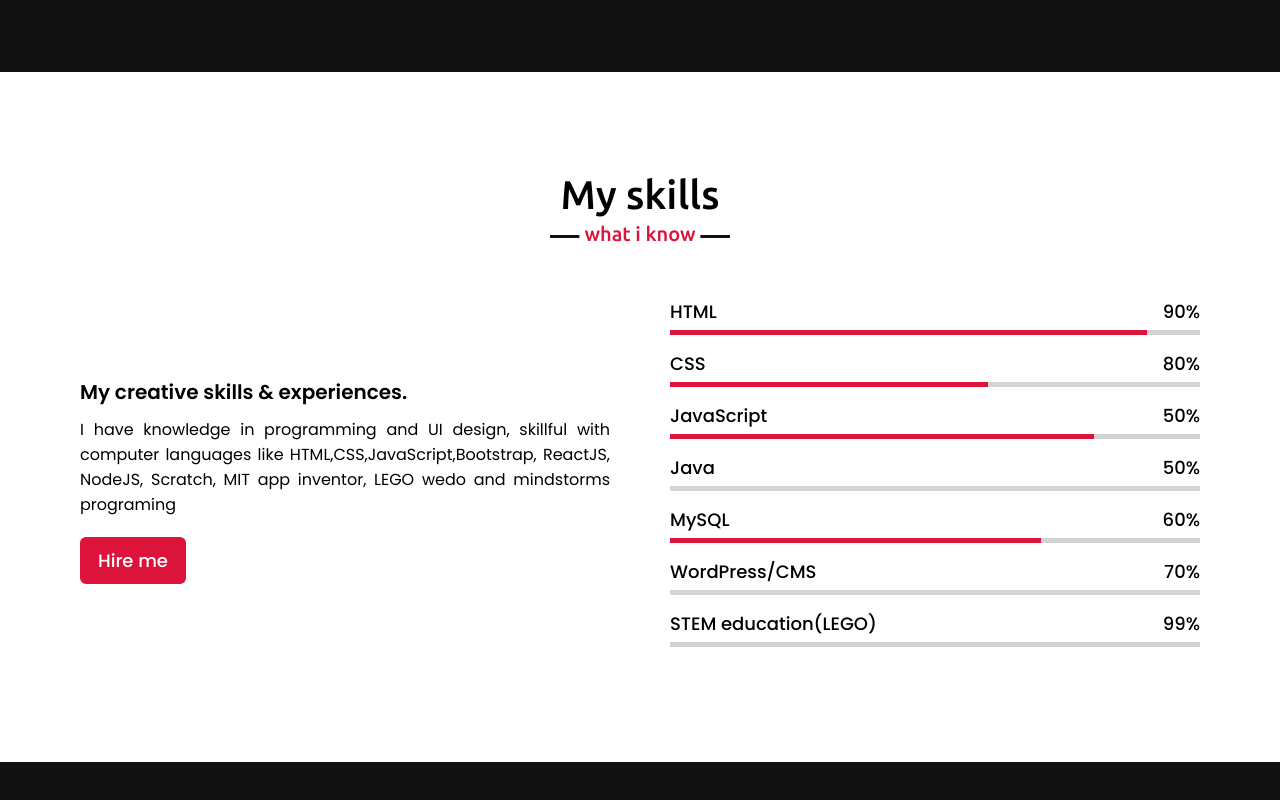
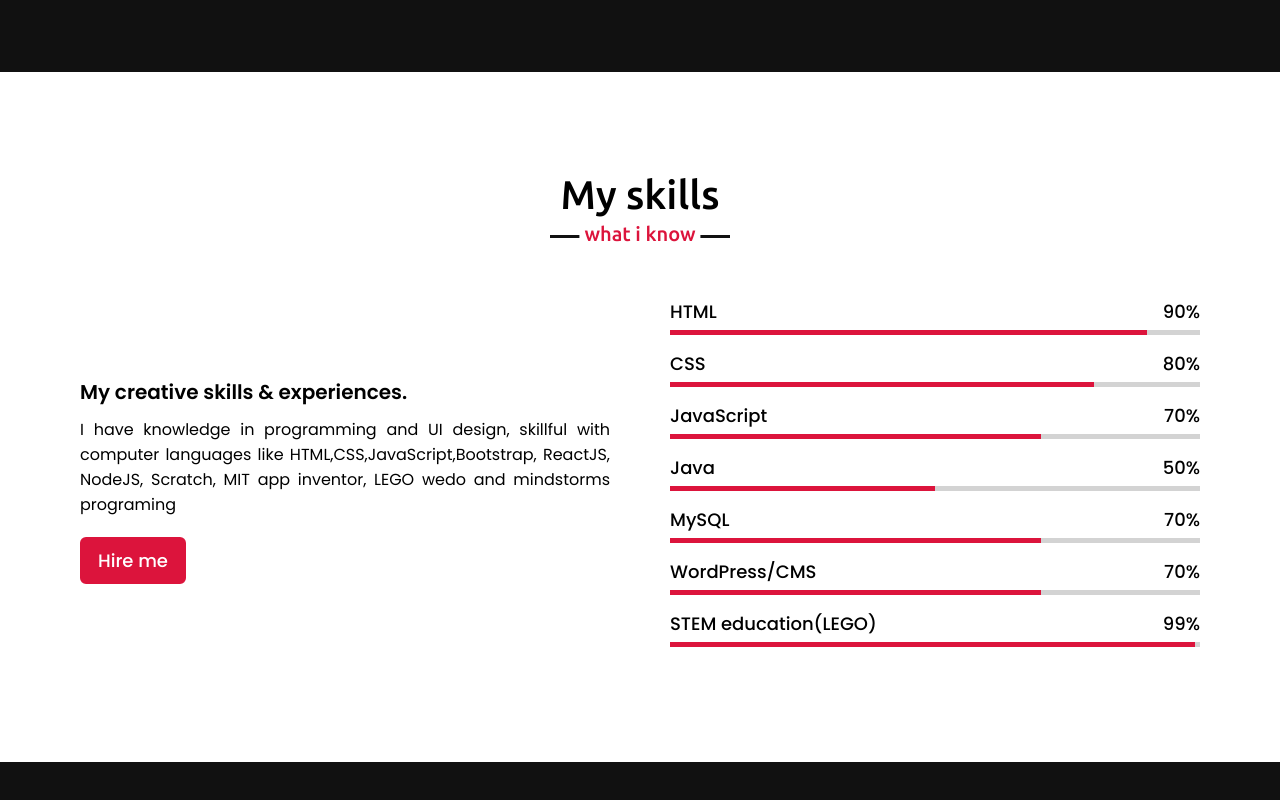
Before and after one commit to nanyonjoallen/allenNanyonjo-portfolio, a plain HTML site: page docs/index.html in a window 1280 px wide. Shown: the part 2093-2893 px from the top of the page. Drawn offline with nearby package versions, Linux system fonts and the light colour scheme.

Commit message:
third commit

```diff
--- a/docs/style.css
+++ b/docs/index.css
@@ -368,16 +368,22 @@ section .title::after{
     width: 90%;
 }
 .skills-content .right .css::before{
-    width: 60%;
+    width: 80%;
 }
 .skills-content .right .js::before{
-    width: 80%;
+    width: 70%;
 }
-.skills-content .right .php::before{
+.skills-content .right .java::before{
     width: 50%;
 }
 .skills-content .right .mysql::before{
     width: 70%;
+}
+.skills-content .right .wordpress::before{
+    width: 70%;
+}
+.skills-content .right .stem::before{
+    width: 99%;
 }
 
 /* teams section styling */
--- a/docs/index.html
+++ b/docs/index.html
@@ -1,11 +1,10 @@
 <!DOCTYPE html>
-<!-- Created By CodingNepal -->
 <html lang="en">
 <head>
     <meta charset="UTF-8">
     <meta name="viewport" content="width=device-width, initial-scale=1.0">
     <title>Allen Nanyonjo</title>
-    <link rel="stylesheet" href="./style.css">
+    <link rel="stylesheet" href="./index.css">
     <script src="https://kit.fontawesome.com/yourcode.js" crossorigin="anonymous"></script>
     <link rel="stylesheet" href="https://cdnjs.cloudflare.com/ajax/libs/font-awesome/5.15.3/css/all.min.css"/>
     <script src="https://code.jquery.com/jquery-3.5.1.min.js"></script>
@@ -58,7 +57,7 @@
                 </div>
                 <div class="column right">
                     <div class="text">I'm Allen and I am <span class="typing-2"></span></div>
-                    <br/> I am a passionate developer and a STEM Coach based in Uganda. I am a Front-end developer with HTML, HTML5, CSS, JavaScript, Java, React js, Express js, Node js, MySql and NoSql database.
+                    <br/> I'm a passionate developer and STEM Coach based in Uganda. A Front-end developer with HTML, HTML5, CSS, JavaScript, Java, React js, Express js, Node js, and mongoDB.
                     <p>I successfully completed my bachelors degree in information technology. Providing clients with the best level of quality service and experience is to them is always my goal.
                     <br /> Along with that, I also COACH children and girls on their journey of becoming professional in any STEM field .I love learning about new technologies  and innovations that are solving the world's difficult problems, from saving the environment, political insecurities and many more.
                      </p>
@@ -128,7 +127,7 @@
                     <div class="bars">
                         <div class="info">
                             <span>JavaScript</span>
-                            <span>50%</span>
+                            <span>70%</span>
                         </div>
                         <div class="line js"></div>
                     </div>
@@ -142,7 +141,7 @@
                     <div class="bars">
                         <div class="info">
                             <span>MySQL</span>
-                            <span>60%</span>
+                            <span>70%</span>
                         </div>
                         <div class="line mysql"></div>
                     </div>
@@ -158,7 +157,7 @@
                             <span>STEM education(LEGO)</span>
                             <span>99%</span>
                         </div>
-                        <div class="line Stemeducation"></div>
+                        <div class="line stem"></div>
                     </div>
                 </div>
             </div>
@@ -191,20 +190,6 @@
                         <p>Professional Front-end developer and lawyer.</p>
                     </div>
                 </div>
-                <!-- <div class="card">
-                    <div class="box">
-                        <img src="images/profile-4.jpeg" alt="">
-                        <div class="text">Someone name</div>
-                        <p>Lorem ipsum dolor sit amet consectetur adipisicing elit.</p>
-                    </div>
-                </div> -->
-                <!-- <div class="card">
-                    <div class="box">
-                        <img src="images/profile-5.jpeg" alt="">
-                        <div class="text">Someone name</div>
-                        <p>Lorem ipsum dolor sit amet consectetur adipisicing elit.</p>
-                    </div>
-                </div> -->
             </div>
         </div>
     </section>
@@ -273,6 +258,6 @@
         <span>Created By <a href="#"> Allen Nanyonjo</a> | <span class="far fa-copyright"></span> 2021 All rights reserved.</span>
     </footer>
 
-    <script src="./script.js"></script>
+    <script src="./index.js"></script>
 </body>
 </html>
```
Also changed, not shown: docs/index.js (renamed from docs/script.js).
